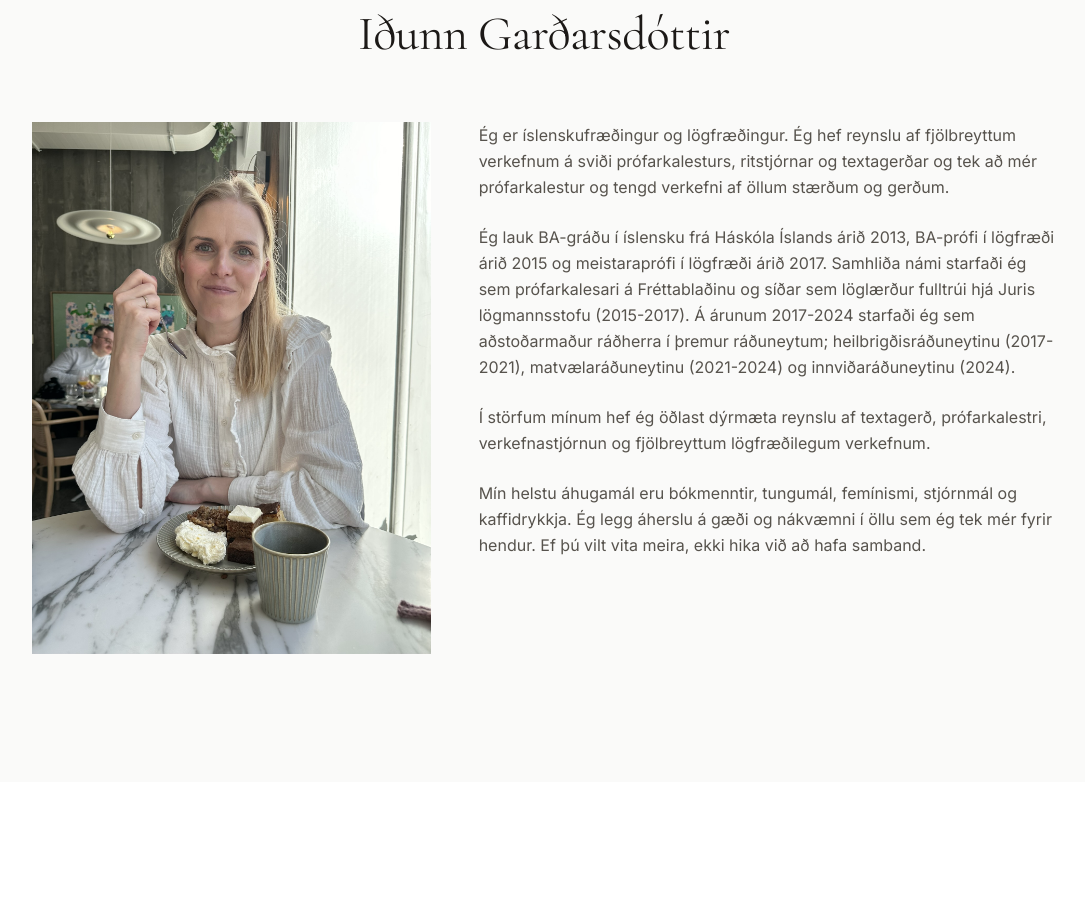
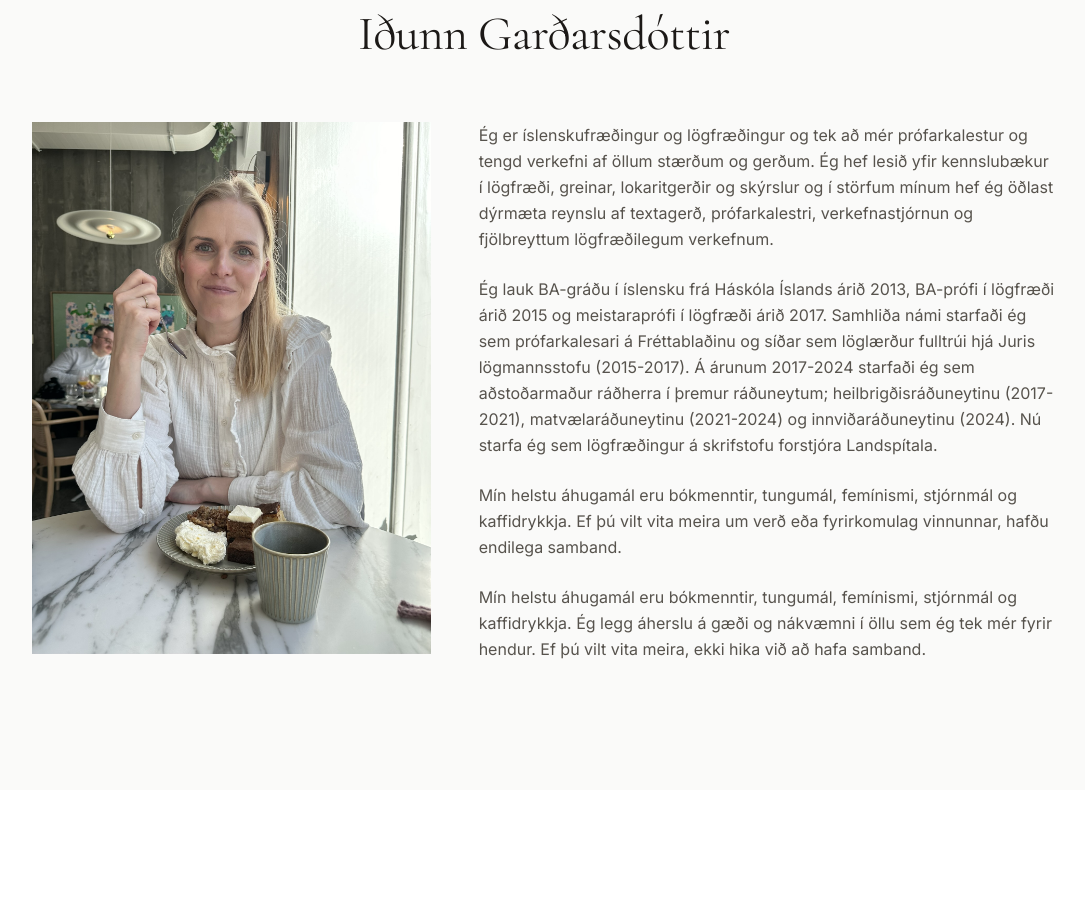
Before and after one commit to arnlaugsson/idunn.is, a React (Vite) app: page / in a window 1280 px wide. Shown: the part 1640-2552 px from the top of the page, without its empty margins (96-1181 px from the left). Built offline with nearby package versions, Linux system fonts and the light colour scheme.

Commit message:
Update About.tsx

```diff
--- a/src/app/components/About.tsx
+++ b/src/app/components/About.tsx
@@ -52,15 +52,15 @@ export function About() {
             >
               <div className="space-y-6 text-stone-600 leading-relaxed">
                 <p>
-                  Ég er íslenskufræðingur og lögfræðingur. Ég hef reynslu af fjölbreyttum verkefnum á sviði prófarkalesturs, ritstjórnar og textagerðar og tek að mér prófarkalestur og tengd verkefni af öllum stærðum og gerðum.
+                  Ég er íslenskufræðingur og lögfræðingur og tek að mér prófarkalestur og tengd verkefni af öllum stærðum og gerðum. Ég hef lesið yfir kennslubækur í lögfræði, greinar, lokaritgerðir og skýrslur og í störfum mínum hef ég öðlast dýrmæta reynslu af textagerð, prófarkalestri, verkefnastjórnun og fjölbreyttum lögfræðilegum verkefnum.
                 </p>
 
                 <p>
-                  Ég lauk BA-gráðu í íslensku frá Háskóla Íslands árið 2013, BA-prófi í lögfræði árið 2015 og meistaraprófi í lögfræði árið 2017. Samhliða námi starfaði ég sem prófarkalesari á Fréttablaðinu og síðar sem löglærður fulltrúi hjá Juris lögmannsstofu (2015-2017). Á árunum 2017-2024 starfaði ég sem aðstoðarmaður ráðherra í þremur ráðuneytum; heilbrigðisráðuneytinu (2017-2021), matvælaráðuneytinu (2021-2024) og innviðaráðuneytinu (2024).
-                </p>
+                  Ég lauk BA-gráðu í íslensku frá Háskóla Íslands árið 2013, BA-prófi í lögfræði árið 2015 og meistaraprófi í lögfræði árið 2017. Samhliða námi starfaði ég sem prófarkalesari á Fréttablaðinu og síðar sem löglærður fulltrúi hjá Juris lögmannsstofu (2015-2017). Á árunum 2017-2024 starfaði ég sem aðstoðarmaður ráðherra í þremur ráðuneytum; heilbrigðisráðuneytinu (2017-2021), matvælaráðuneytinu (2021-2024) og innviðaráðuneytinu (2024). Nú starfa ég sem lögfræðingur á skrifstofu forstjóra Landspítala.
+               </p>
 
                 <p>
-                  Í störfum mínum hef ég öðlast dýrmæta reynslu af textagerð, prófarkalestri, verkefnastjórnun og fjölbreyttum lögfræðilegum verkefnum.
+                  Mín helstu áhugamál eru bókmenntir, tungumál, femínismi, stjórnmál og kaffidrykkja. Ef þú vilt vita meira um verð eða fyrirkomulag vinnunnar, hafðu endilega samband.
                 </p>
 
                 <p>
```
